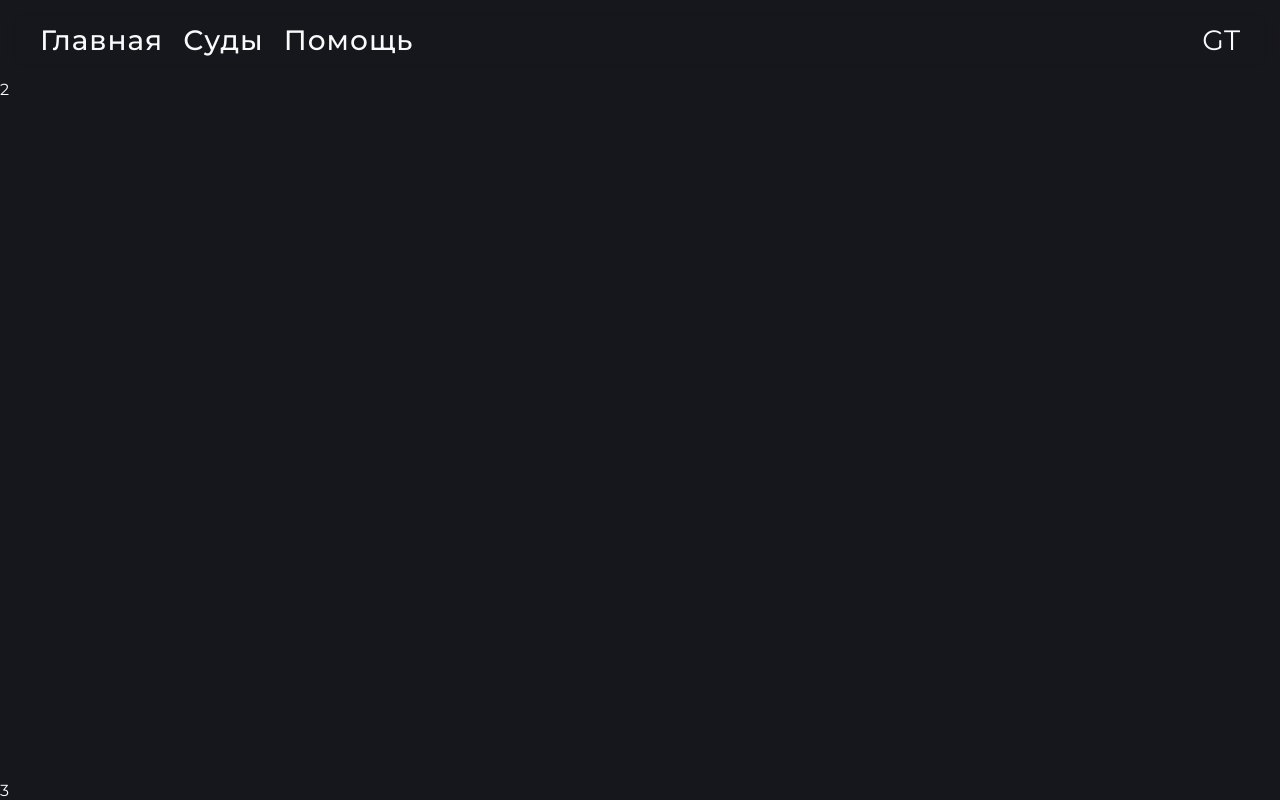
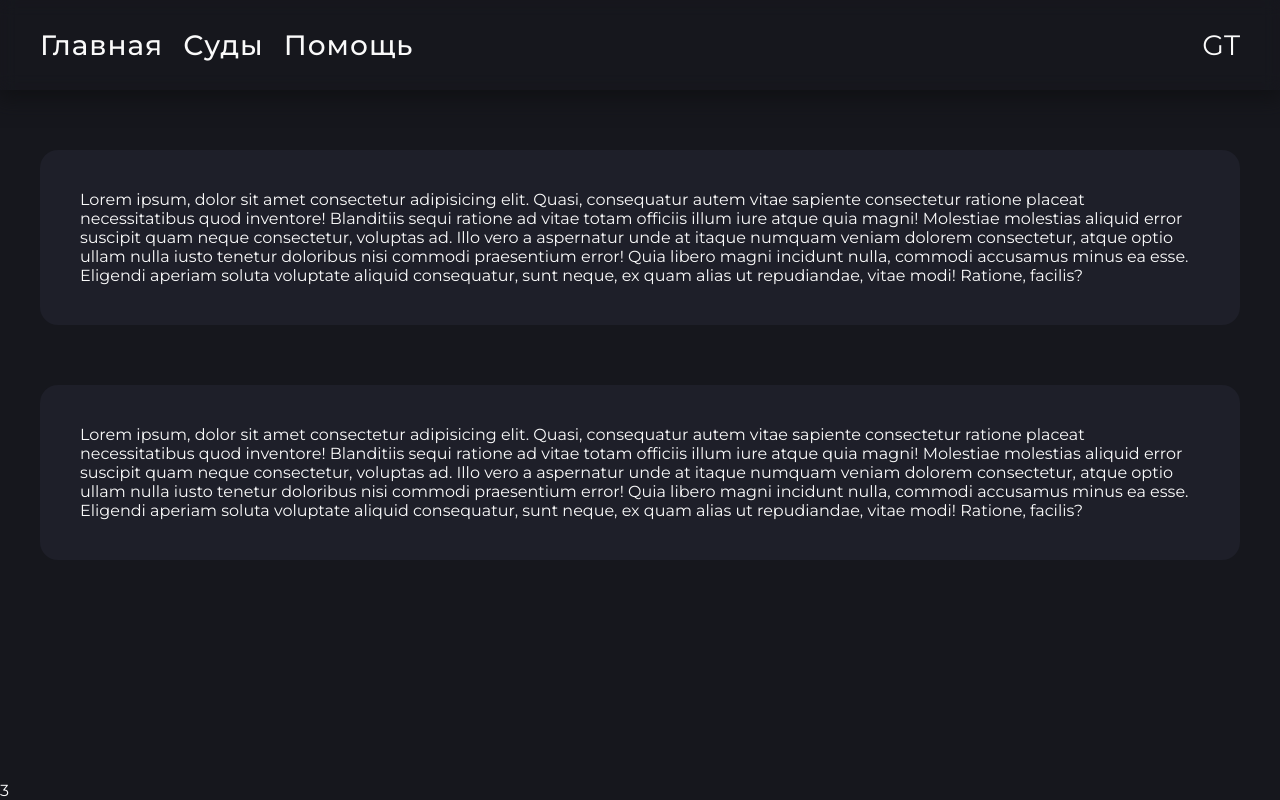
Before and after one commit to gldaniil/court-parser-frontend, a React (Vite) app: page / in a window 1280 px wide. Built offline with nearby package versions, Linux system fonts and the light colour scheme.

Commit message:
Добавил и стилизовал тестовые блоки с содержимым в main

```diff
--- a/src/App.module.scss
+++ b/src/App.module.scss
@@ -2,9 +2,9 @@
 .header {
   position: sticky;
   top: 0;
-  height: 80px;
+  height: 90px;
   backdrop-filter: blur(8px);
-  box-shadow: 0px -1px 1px;
+  box-shadow: 0 5px 20px 3px $total-black;
 
   &__container {
     @include container;
@@ -26,7 +26,7 @@
     transition: color 0.25s ease-in-out;
 
     &:hover {
-      color: $gray;
+      color: $primary-link;
     }
   }
 }
@@ -39,3 +39,21 @@
     text-decoration: none;
   }
 }
+.main {
+  flex: 1 0 auto;
+}
+.intro {
+  &__wrapper {
+    padding: 60px 20px;
+  }
+  &__container {
+    @include container;
+    @include container-main;
+  }
+}
+.news {
+  &__container {
+    @include container;
+    @include container-main;
+  }
+}
--- a/src/App.tsx
+++ b/src/App.tsx
@@ -27,7 +27,42 @@ const App: React.FC = () => {
           </div>
         </div>
       </header>
-      <main style={{ flex: "1 0 auto" }}>2</main>
+      <main className={styles.main}>
+        <section className={styles.intro__wrapper}>
+          <div className={styles.intro__container}>
+            <div className={styles.intro__inner}>
+              Lorem ipsum, dolor sit amet consectetur adipisicing elit. Quasi,
+              consequatur autem vitae sapiente consectetur ratione placeat
+              necessitatibus quod inventore! Blanditiis sequi ratione ad vitae
+              totam officiis illum iure atque quia magni! Molestiae molestias
+              aliquid error suscipit quam neque consectetur, voluptas ad. Illo
+              vero a aspernatur unde at itaque numquam veniam dolorem
+              consectetur, atque optio ullam nulla iusto tenetur doloribus nisi
+              commodi praesentium error! Quia libero magni incidunt nulla,
+              commodi accusamus minus ea esse. Eligendi aperiam soluta voluptate
+              aliquid consequatur, sunt neque, ex quam alias ut repudiandae,
+              vitae modi! Ratione, facilis?
+            </div>
+          </div>
+        </section>
+        <section className={styles.news__wrapper}>
+          <div className={styles.news__container}>
+            <div className={styles.news__inner}>
+              Lorem ipsum, dolor sit amet consectetur adipisicing elit. Quasi,
+              consequatur autem vitae sapiente consectetur ratione placeat
+              necessitatibus quod inventore! Blanditiis sequi ratione ad vitae
+              totam officiis illum iure atque quia magni! Molestiae molestias
+              aliquid error suscipit quam neque consectetur, voluptas ad. Illo
+              vero a aspernatur unde at itaque numquam veniam dolorem
+              consectetur, atque optio ullam nulla iusto tenetur doloribus nisi
+              commodi praesentium error! Quia libero magni incidunt nulla,
+              commodi accusamus minus ea esse. Eligendi aperiam soluta voluptate
+              aliquid consequatur, sunt neque, ex quam alias ut repudiandae,
+              vitae modi! Ratione, facilis?
+            </div>
+          </div>
+        </section>
+      </main>
       <footer style={{ flex: "0 0 auto" }}>3</footer>
     </>
   );
--- a/src/assets/_mixins.scss
+++ b/src/assets/_mixins.scss
@@ -2,3 +2,8 @@
   margin: 0 auto;
   max-width: $max-width;
 }
+@mixin container-main {
+  border-radius: 18px;
+  padding: 40px;
+  background-color: $gray-dark;
+}
```
